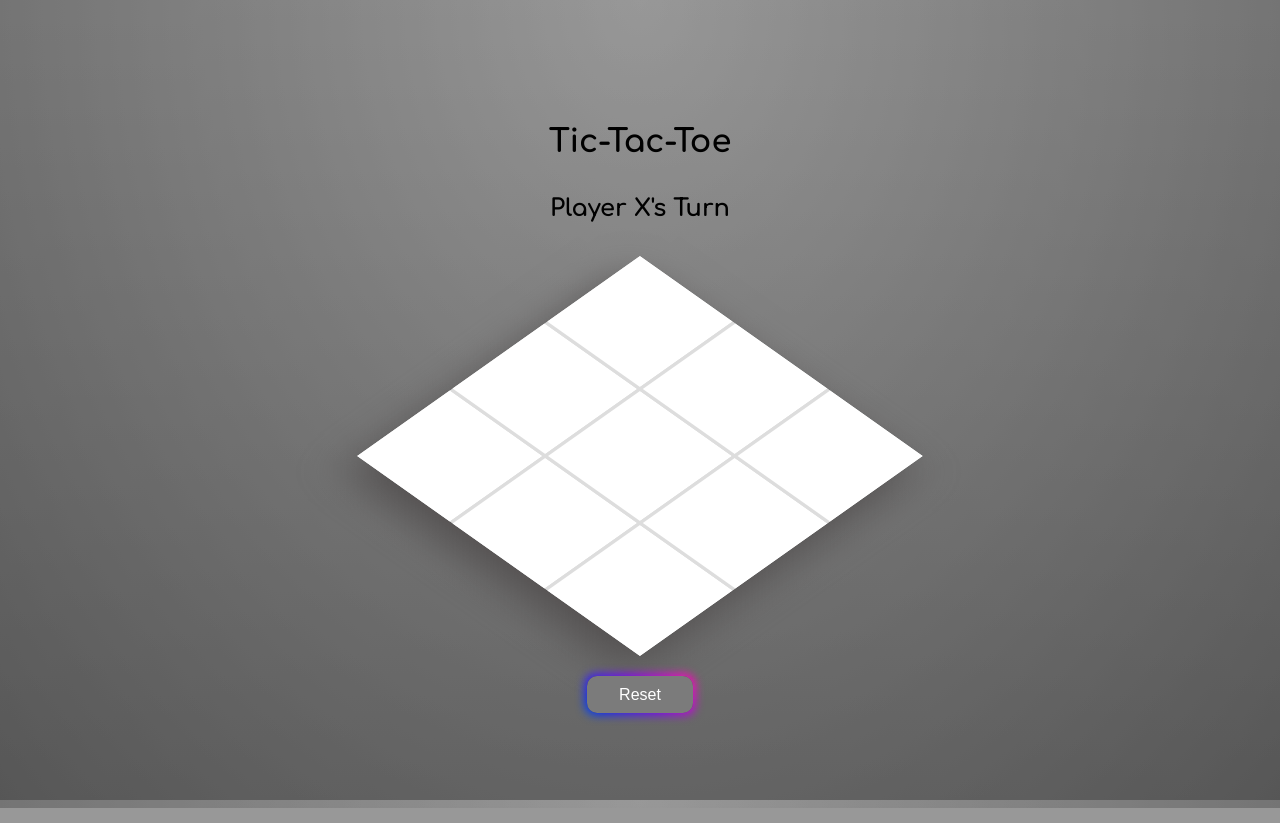
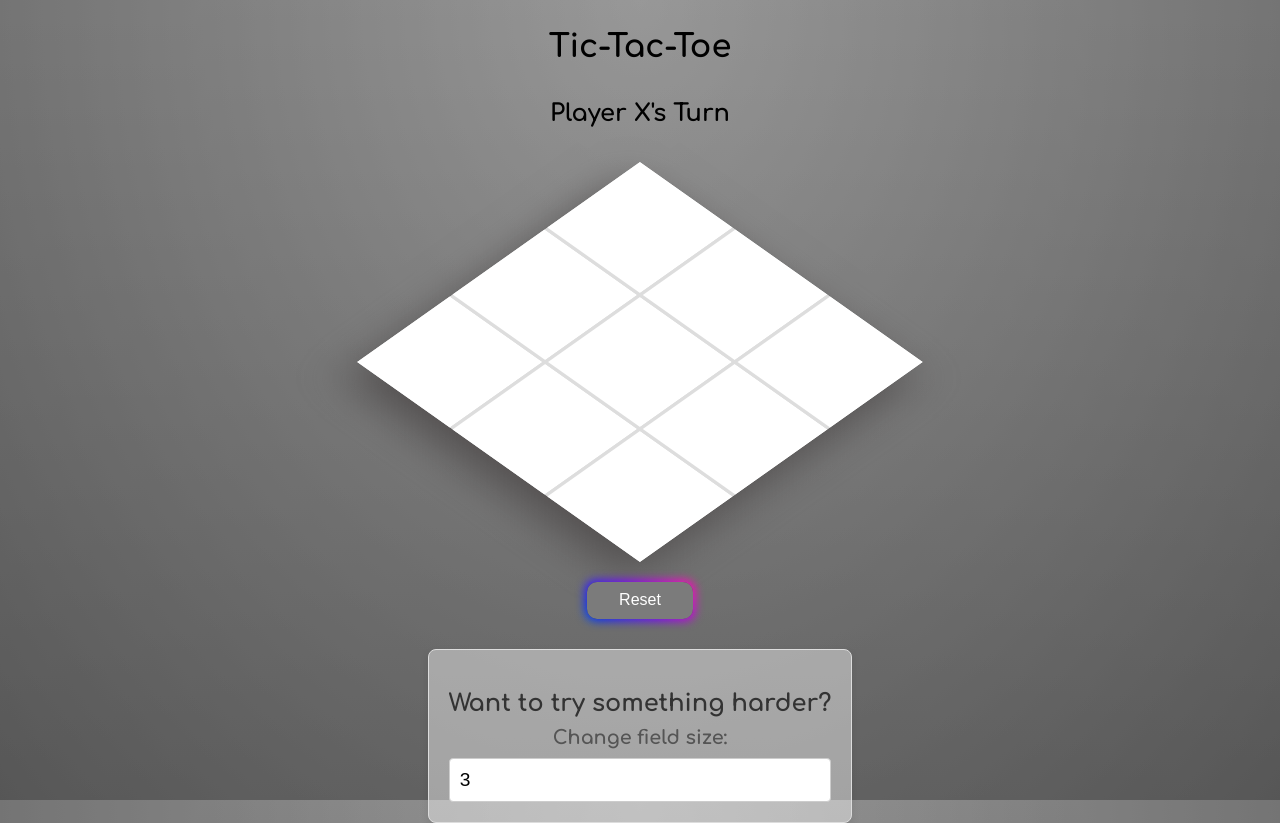
Before and after one commit to YarynaPuhach/tic-tac-toe-react-xstate, a React (Create React App) app: page / in a window 1280 px wide. Built offline with nearby package versions, Linux system fonts and the light colour scheme.

Commit message:
Added change field size

```diff
--- a/src/components/Board/Board.styled.ts
+++ b/src/components/Board/Board.styled.ts
@@ -1,12 +1,12 @@
 import styled from 'styled-components';
 
-export const StyledBoard = styled.div`
+export const StyledBoard = styled.div<{ size: number }>`
   margin: 0 auto;
   display: grid;
   height: 50vmin;
   width: 50vmin;
-  grid-template-columns: repeat(3, 1fr);
-  grid-template-rows: repeat(3, 1fr);
+  grid-template-columns: repeat(${props => props.size}, 1fr);
+  grid-template-rows: repeat(${props => props.size}, 1fr);
   grid-gap: 0.25rem;
   background: #ddd;
   box-shadow: -3vmin 1vmin 6vmin var(--background-shadow);
--- a/src/components/Board/Board.tsx
+++ b/src/components/Board/Board.tsx
@@ -5,13 +5,30 @@ import Tile from '../Tile/Tile';
 interface BoardProps {
   board: Array<'x' | 'o' | null>;
   onPlay: (index: number) => void;
+  size: number;  // Додати розмір як пропс
 }
 
-const Board: React.FC<BoardProps> = ({ board, onPlay }) => {
+const calculateFontSize = (boardSize: number) => {
+  const baseFontSize = 10; // Adjust as needed
+
+  const fontSize = Math.max(baseFontSize * Math.min(10 / boardSize, 1), 4); // Min font size to ensure readability
+
+  return `${fontSize}vmin`;
+};
+
+const Board: React.FC<BoardProps> = ({ board, onPlay, size }) => {
+   const fontSize = calculateFontSize(board.length);
+
   return (
-    <StyledBoard>
+    <StyledBoard size={size}>
       {board.map((player, index) => (
-        <Tile key={index} index={index} player={player} onClick={() => onPlay(index)} />
+        <Tile
+          key={index}
+          index={index}
+          player={player}
+          onClick={() => onPlay(index)}
+          fontSize={fontSize}
+        />
       ))}
     </StyledBoard>
   );
--- a/src/components/Game/Game.styled.ts
+++ b/src/components/Game/Game.styled.ts
@@ -136,3 +136,38 @@ export const ResetButton = styled.button`
     border-radius: 10px;
   }
 `;
+export const ChangeSizeContainer = styled.div`
+  margin-top: 30px;
+  padding: 20px;
+  border: 1px solid #ddd;
+  border-radius: 8px;
+  background-color: rgba(249,249,249,0.44);
+  box-shadow: 0 4px 8px rgba(0, 0, 0, 0.1);
+
+  h2 {
+    margin-bottom: 10px;
+    font-size: 1.5em;
+    color: #333;
+  }
+
+  label {
+    display: flex;
+    flex-direction: column;
+    font-size: 1.2em;
+    color: #555;
+  }
+
+  input[type="number"] {
+    margin-top: 10px;
+    padding: 10px;
+    font-size: 1em;
+    border: 1px solid #ccc;
+    border-radius: 4px;
+  }
+
+  input[type="number"]:focus {
+    border-color: #7c24ff;
+    outline: none;
+    box-shadow: 0 0 0 2px rgba(124, 36, 255, 0.2);
+  }
+`;
--- a/src/components/Game/Game.tsx
+++ b/src/components/Game/Game.tsx
@@ -1,20 +1,39 @@
-import React, { useEffect } from 'react';
+import React, { useEffect, useState } from 'react';
 import { useMachine } from '@xstate/react';
 import { ticTacToeMachine } from '../../ticTacToeMachine';
 import Board from '../Board/Board';
-import { GameContainer, StatusContainer, ResetButton } from './Game.styled';
+import { GameContainer, StatusContainer, ResetButton, ChangeSizeContainer } from './Game.styled';
 
 const Game: React.FC = () => {
   const [state, send] = useMachine(ticTacToeMachine);
-  console.log(state.value);
+  const [size, setSize] = useState(state.context.size);
+
   const isGameOver = state.matches('won') || state.matches('draw');
   const currentPlayer = state.context.player;
   const winner = state.context.winner;
+
   useEffect(() => {
-    if (state.matches('idle')) {
-      send({ type: 'START' });
+    send({ type: 'RESET' });
+    send({ type: 'SET_SIZE', size });
+
+    send({ type: 'START' });
+  }, [size, send]);
+
+  const handlePlay = (index: number) => {
+    console.log('Play action triggered with index:', index);
+    send({ type: 'PLAY', value: index });
+    console.log('State after play action:', state.context); // Перевірте, що стан змінюється
+  };
+
+
+  const handleSizeChange = (event: React.ChangeEvent<HTMLInputElement>) => {
+    const newSize = parseInt(event.target.value, 10);
+    if (newSize >= 3) {
+      setSize(newSize);
+
     }
-  }, [state, send]);
+  };
+
   return (
     <GameContainer>
       <h1>Tic-Tac-Toe</h1>
@@ -27,8 +46,29 @@ const Game: React.FC = () => {
           <div>Player {currentPlayer.toUpperCase()}'s Turn</div>
         )}
       </StatusContainer>
-      <Board board={state.context.board} onPlay={(index) => send({ type: 'PLAY', value: index })} />
-      <ResetButton onClick={() => send({ type: 'RESET' })}>Reset</ResetButton>
+      <Board
+        board={state.context.board}
+        onPlay={handlePlay}
+        size={size}
+
+      />
+      <ResetButton onClick={() => {
+        send({ type: 'RESET' });
+        send({ type: 'START' });
+      }}>Reset</ResetButton>
+      <ChangeSizeContainer>
+        <h2>Want to try something harder?</h2>
+        <label>
+          Change field size:
+          <input
+            type="number"
+            value={size}
+            onChange={handleSizeChange}
+            min="3"
+            max="10"
+          />
+        </label>
+      </ChangeSizeContainer>
     </GameContainer>
   );
 };
--- a/src/components/Tile/Tile.styled.ts
+++ b/src/components/Tile/Tile.styled.ts
@@ -14,11 +14,11 @@ const tileIn = keyframes`
   }
 `;
 
-export const StyledTile = styled.div<{ player: 'x' | 'o' | null }>`
+export const StyledTile = styled.div<{ player: 'x' | 'o' | null; fontSize: string }>`
   position: relative;
   display: grid;
   place-items: center;
-  font-size: 10vmin;
+  font-size: ${({ fontSize }) => fontSize};
   background: white;
   cursor: pointer;
   color: transparent;
--- a/src/components/Tile/Tile.tsx
+++ b/src/components/Tile/Tile.tsx
@@ -4,19 +4,18 @@ import { StyledTile } from './Tile.styled';
 interface TileProps {
   index: number;
   player: 'x' | 'o' | null;
+  fontSize: string
   onClick: () => void;
 }
 
-const Tile: React.FC<TileProps> = ({ index, player, onClick }) => {
+const Tile: React.FC<TileProps> = ({ index, player, onClick, fontSize}) => {
   return (
     <StyledTile
       player={player}
       data-player={player}
-      onClick={() => {
-        console.log(`Tile ${index} clicked`);
-        onClick();
-      }}
-      data-testid={`tile-${index}`} // Add data-testid here
+      onClick={onClick}
+      data-testid={`tile-${index}`}
+      fontSize={fontSize}
     />
   );
 };
--- a/src/index.css
+++ b/src/index.css
@@ -13,9 +13,10 @@
 }
 
 html {
+
   background-color: var(--background);
   font-weight: 500;
-  height: 100%;
+  height: 100vh;
   font-family: "Comfortaa", cursive;
 }
 
--- a/src/ticTacToeMachine.ts
+++ b/src/ticTacToeMachine.ts
@@ -2,8 +2,11 @@ import { createMachine, assign } from 'xstate';
 
 type Player = 'x' | 'o';
 
+const createBoard = (size: number) => Array(size * size).fill(null) as Array<Player | null>;
+
 const context = {
-  board: Array(9).fill(null) as Array<Player | null>,
+  size: 3, // початковий розмір дошки
+  board: createBoard(3),
   moves: 0,
   player: 'x' as Player,
   winner: undefined as Player | undefined,
@@ -18,8 +21,13 @@ export const ticTacToeMachine = createMachine(
       idle: {
         on: {
           START: 'playing',
+          SET_SIZE: {
+            target: 'idle',
+            actions: 'setSize',
+          },
         },
-        entry: 'resetGame', // Automatically reset when entering idle state
+
+        entry: 'resetGame',
       },
       playing: {
         always: [
@@ -34,18 +42,19 @@ export const ticTacToeMachine = createMachine(
               actions: 'updateBoard',
             },
           ],
-          RESET: 'idle', // Reset directly transitions to idle
+          RESET: 'idle',
         },
+        entry: () => console.log('Entering playing state'), // Додайте це для перевірки
       },
       won: {
         entry: 'setWinner',
         on: {
-          RESET: 'idle', // Reset and transition to idle
+          RESET: 'idle',
         },
       },
       draw: {
         on: {
-          RESET: 'idle', // Reset and transition to idle
+          RESET: 'idle',
         },
       },
     },
@@ -54,9 +63,12 @@ export const ticTacToeMachine = createMachine(
     actions: {
       updateBoard: assign({
         board: ({ context, event }) => {
+          console.log('Current board state:', context.board);
+          console.log('Event value:', event.value);
           if (event.type === 'PLAY') {
             const updatedBoard = [...context.board];
             updatedBoard[event.value] = context.player;
+            console.log('Updated board state:', updatedBoard);
             return updatedBoard;
           }
           return context.board;
@@ -68,7 +80,18 @@ export const ticTacToeMachine = createMachine(
         winner: ({ context }) => (context.player === 'x' ? 'o' : 'x'),
       }),
       resetGame: assign({
-        board: () => Array(9).fill(null),
+        board: ({ context }) => {
+          const newBoard = createBoard(context.size);
+          console.log('Board reset to:', newBoard); // Додайте це для перевірки
+          return newBoard;
+        },
+        moves: () => 0,
+        player: () => 'x' as Player,
+        winner: () => undefined,
+      }),
+      setSize: assign({
+        size: ({ event }) => event.size,
+        board: ({ event }) => createBoard(event.size),
         moves: () => 0,
         player: () => 'x' as Player,
         winner: () => undefined,
@@ -76,17 +99,28 @@ export const ticTacToeMachine = createMachine(
     },
     guards: {
       checkWin: ({ context }) => {
-        const { board } = context;
-        const winningLines = [
-          [0, 1, 2],
-          [3, 4, 5],
-          [6, 7, 8],
-          [0, 3, 6],
-          [1, 4, 7],
-          [2, 5, 8],
-          [0, 4, 8],
-          [2, 4, 6],
-        ];
+        const { board, size } = context;
+        const winningLines = [];
+
+        // Генерація горизонтальних і вертикальних ліній
+        for (let i = 0; i < size; i++) {
+          const horizontal = [];
+          const vertical = [];
+          for (let j = 0; j < size; j++) {
+            horizontal.push(i * size + j);
+            vertical.push(j * size + i);
+          }
+          winningLines.push(horizontal, vertical);
+        }
+
+        // Генерація діагоналей
+        const diagonal1 = [];
+        const diagonal2 = [];
+        for (let i = 0; i < size; i++) {
+          diagonal1.push(i * size + i);
+          diagonal2.push(i * size + (size - 1 - i));
+        }
+        winningLines.push(diagonal1, diagonal2);
 
         for (let line of winningLines) {
           const xWon = line.every((index) => board[index] === 'x');
@@ -97,10 +131,12 @@ export const ticTacToeMachine = createMachine(
 
         return false;
       },
-      checkDraw: ({ context }) => context.moves === 9 && !context.winner,
+      checkDraw: ({ context }) => context.moves === context.size * context.size && !context.winner,
       isValidMove: ({ context, event }) => {
         if (event.type !== 'PLAY') return false;
-        return context.board[event.value] === null;
+        const isValid = context.board[event.value] === null;
+        console.log('Move valid:', isValid); // Додайте це для перевірки
+        return isValid;
       },
     },
   }
```
